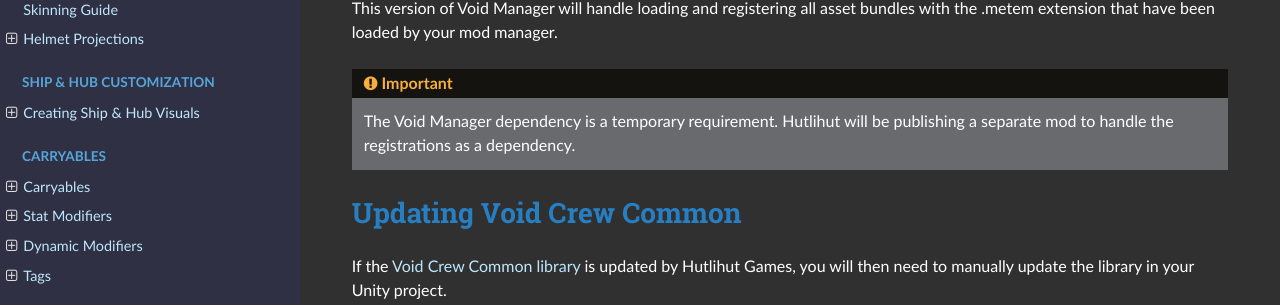
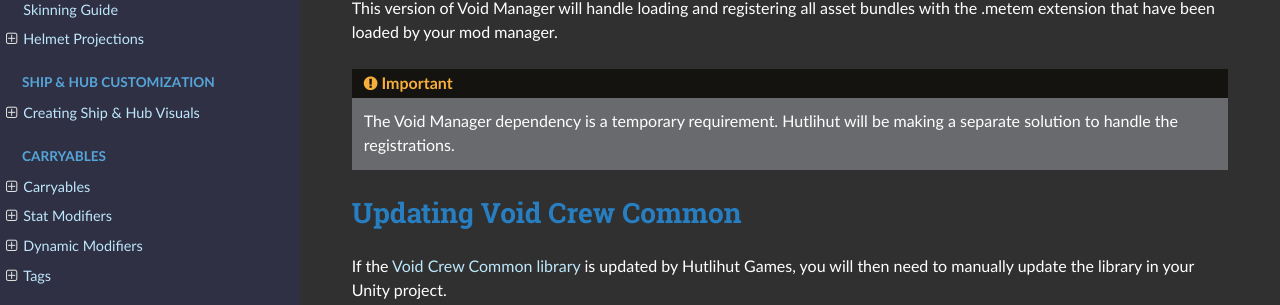
Before and after one commit to HutlihutGames/void_crew_modding_documentation, a Sphinx documentation site: the page built from Docs/ModCreation/AssetMods.md, in a window 1280 px wide and 900 px high, scrolled down 1114 px. Shown: the part 146-451 px from the top of the window. Built offline with Sphinx 7.4.7 and the Read the Docs theme 3.1.0, drawn with Linux system fonts in a browser that asks for light colours.

Commit message:
Fixed wording in Asset Mod documentation

````diff
--- a/Docs/ModCreation/AssetMods.md
+++ b/Docs/ModCreation/AssetMods.md
@@ -40,7 +40,7 @@ The 1.3.0 Prebuild version of VoidManager by Nihility Shift is available [here](
 This version of Void Manager will handle loading and registering all asset bundles with the .metem extension that have been loaded by your mod manager.
 
 ```{important}
-The Void Manager dependency is a temporary requirement. Hutlihut will be publishing a separate mod to handle the registrations as a dependency.
+The Void Manager dependency is a temporary requirement. Hutlihut will be making a separate solution to handle the registrations.
 ```
 
 # Updating Void Crew Common
````
